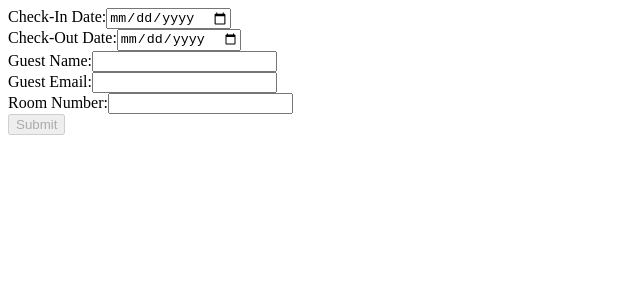
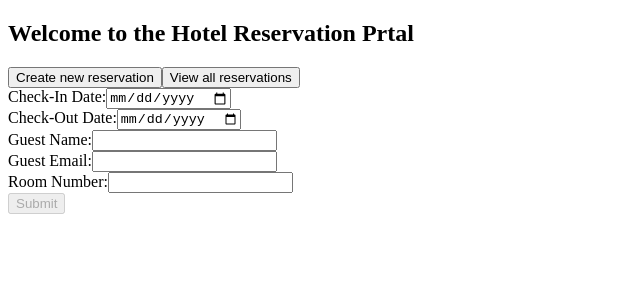
Before and after one commit to rupindersingh91/ng-hotel-app, an Angular app: page /new in a window 1280 px wide. Shown: the top 300 px of the page, without its empty margins (0-640 px from the left). Built offline with nearby package versions, Linux system fonts and the light colour scheme.

Commit message:
Combined components from different module

```diff
--- a/src/app/home/home.module.ts
+++ b/src/app/home/home.module.ts
@@ -13,6 +13,9 @@
   imports: [
     CommonModule,
     RouterModule
+  ],
+  exports: [
+    HomeComponent
   ]
 })
 export class HomeModule { }
--- a/src/app/reservation-form/reservation-form.component.html
+++ b/src/app/reservation-form/reservation-form.component.html
@@ -1,3 +1,5 @@
+<app-home></app-home>
+
 <form [formGroup]="reservationForm" (ngSubmit)="onSubmit()">
   <div>
     <label>Check-In Date:</label>
--- a/src/app/reservation-list/reservation-list.component.html
+++ b/src/app/reservation-list/reservation-list.component.html
@@ -1,3 +1,5 @@
+<app-home></app-home>
+
 <h2>Reservation List</h2>
 <ul *ngIf="reservations.length; else noReservations">
   <li *ngFor="let reservation of reservations">
--- a/src/app/reservation/reservation.module.ts
+++ b/src/app/reservation/reservation.module.ts
@@ -4,6 +4,7 @@
 import { ReservationListComponent } from '../reservation-list/reservation-list.component';
 import { FormsModule, ReactiveFormsModule } from '@angular/forms';
 import { RouterModule } from '@angular/router';
+import { HomeModule } from '../home/home.module';
 
 @NgModule({
   declarations: [
@@ -14,7 +15,8 @@
     CommonModule,
     FormsModule,
     ReactiveFormsModule,
-    RouterModule
+    RouterModule,
+    HomeModule
   ]
 })
 export class ReservationModule { }
```
